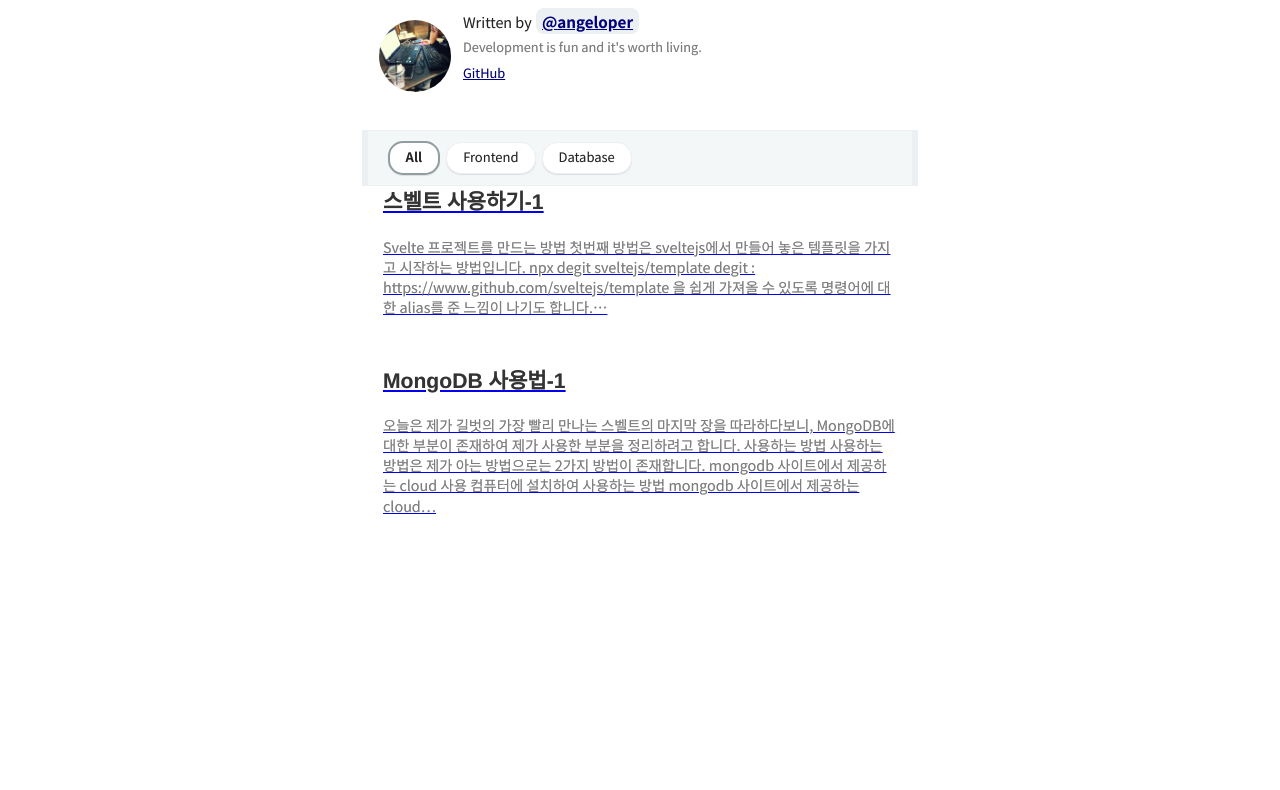
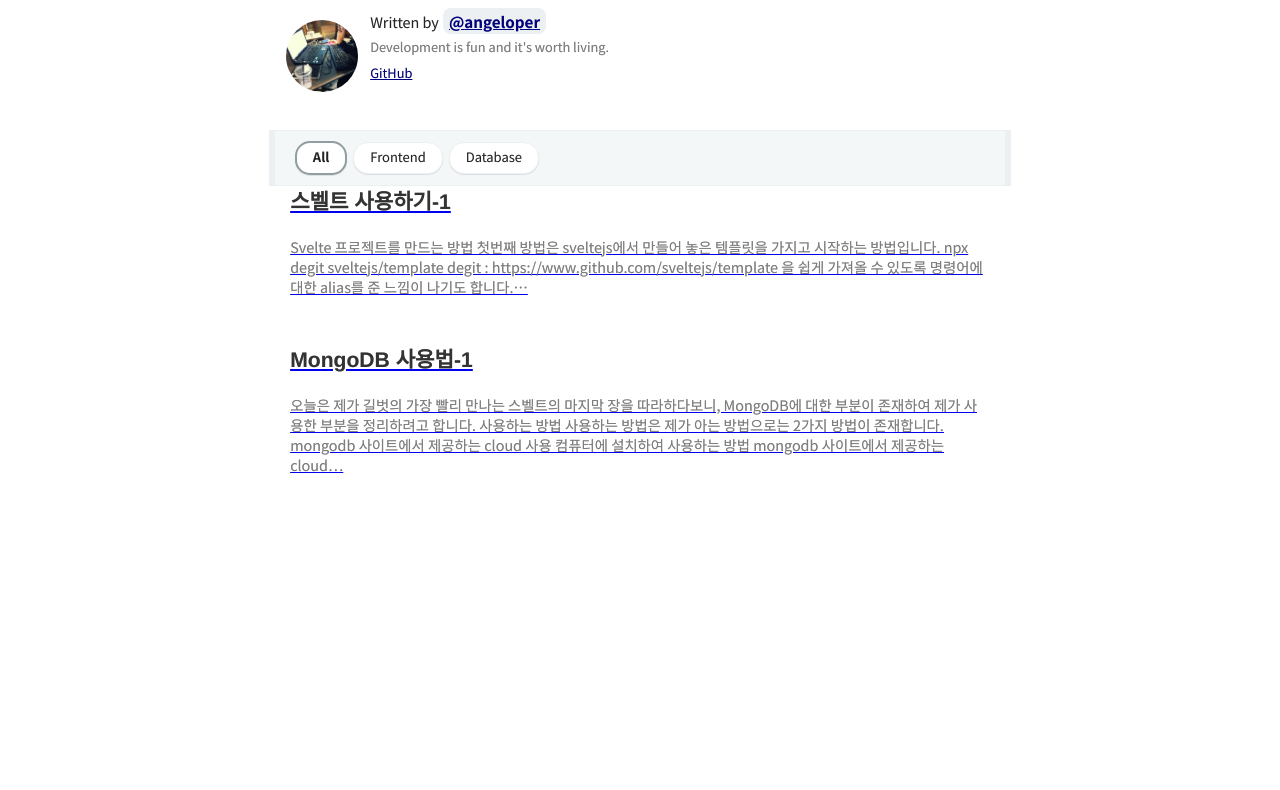
Before and after one commit to kskmw2000/kskmw2000.github.io, a Gatsby site: page / in a window 1280 px wide. Shown: the part 192-982 px from the top of the page. Built offline with nearby package versions, Linux system fonts and the light colour scheme; Gatsby itself is replaced by a stand-in of ours; some packages are replaced by stand-ins of ours; what typography-theme-github would draw is missing.

Commit message:
change width 24 to 32

```diff
--- a/src/layout/index.jsx
+++ b/src/layout/index.jsx
@@ -18,7 +18,8 @@ export const Layout = ({ location, title, children }) => {
         style={{
           marginLeft: `auto`,
           marginRight: `auto`,
-          maxWidth: rhythm(24),
+          // maxWidth: rhythm(24),
+          maxWidth: rhythm(32),
           padding: `${rhythm(1.5)} ${rhythm(3 / 4)}`,
         }}
       >
```
